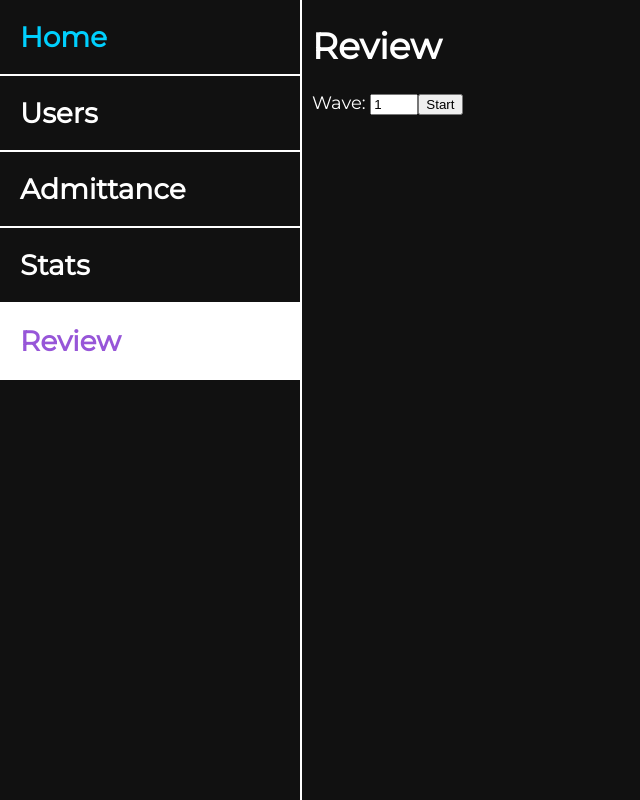
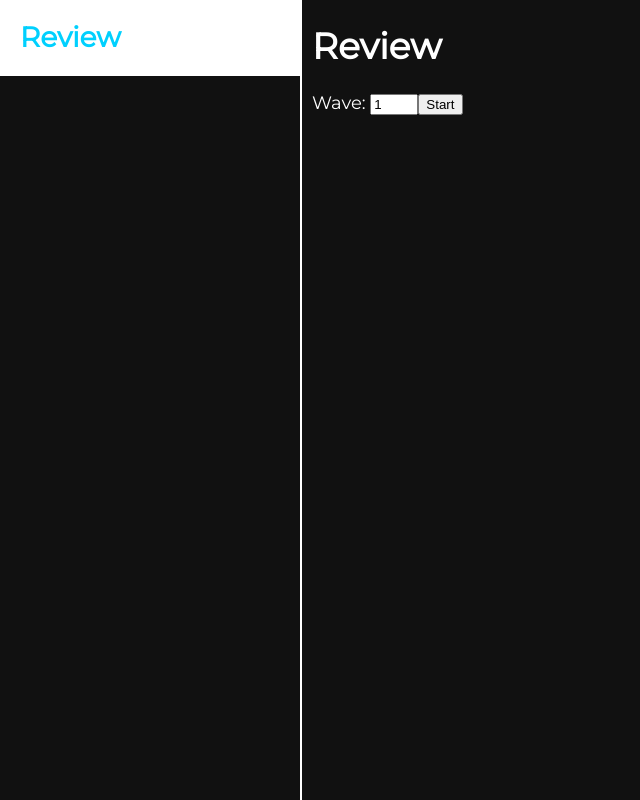
Before and after one commit to cuhacking/cuHacking-admin, a React (Create React App) app in the folder client/: page /review in a window 1280 px wide. Shown: the whole page, without its empty margins (0-640 px from the left). Built offline with nearby package versions, Linux system fonts and the light colour scheme.

Commit message:
Restrict access to other parts of the admin console

```diff
--- a/client/src/index.js
+++ b/client/src/index.js
@@ -1,6 +1,6 @@
 import React from 'react'
 import ReactDOM from 'react-dom'
-import { BrowserRouter, Route } from 'react-router-dom'
+import { BrowserRouter, Route, Redirect } from 'react-router-dom'
 
 import './index.css'
 import TabNav from './tabNav'
@@ -10,11 +10,12 @@ const App = () => {
   return (
     <BrowserRouter>
       <TabNav />
-      <Route path='/' exact component={Home} />
+      {/* <Route path='/' exact component={Home} />
       <Route path='/users' component={Users} />
+      <Route path='/admittance' component={Admittance} />
+      <Route path='/stats' component={Stats} /> */}
       <Route path='/review' component={Review} />
-      <Route path='/admittance' component={Admittance} />
-      <Route path='/stats' component={Stats} />
+      <Redirect to='/review' />
     </BrowserRouter>
   )
 }
--- a/client/src/tabNav/index.js
+++ b/client/src/tabNav/index.js
@@ -19,10 +19,10 @@ const Tab = ({ label, path }) => (
 
 const TabNav = () => (
   <div id={styles.container}>
-    <Tab label='Home' path='/' />
+    {/* <Tab label='Home' path='/' />
     <Tab label='Users' path='/users' />
     <Tab label='Admittance' path='/admittance' />
-    <Tab label='Stats' path='/stats' />
+    <Tab label='Stats' path='/stats' /> */}
     <Tab label='Review' path='/review' />
   </div>
 )
```
